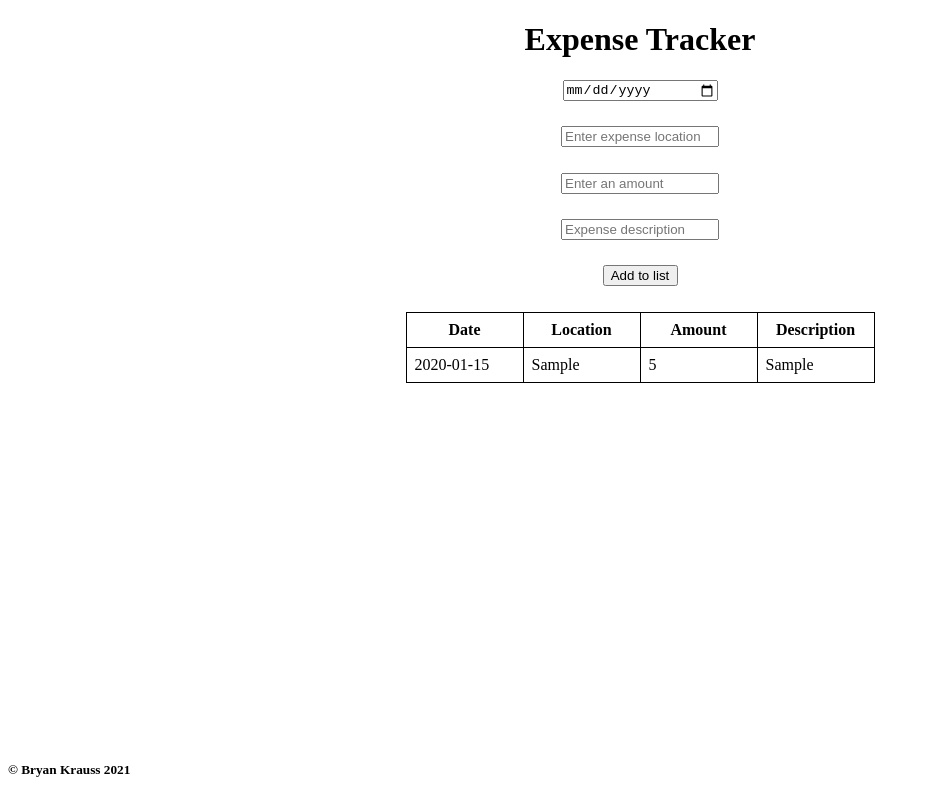
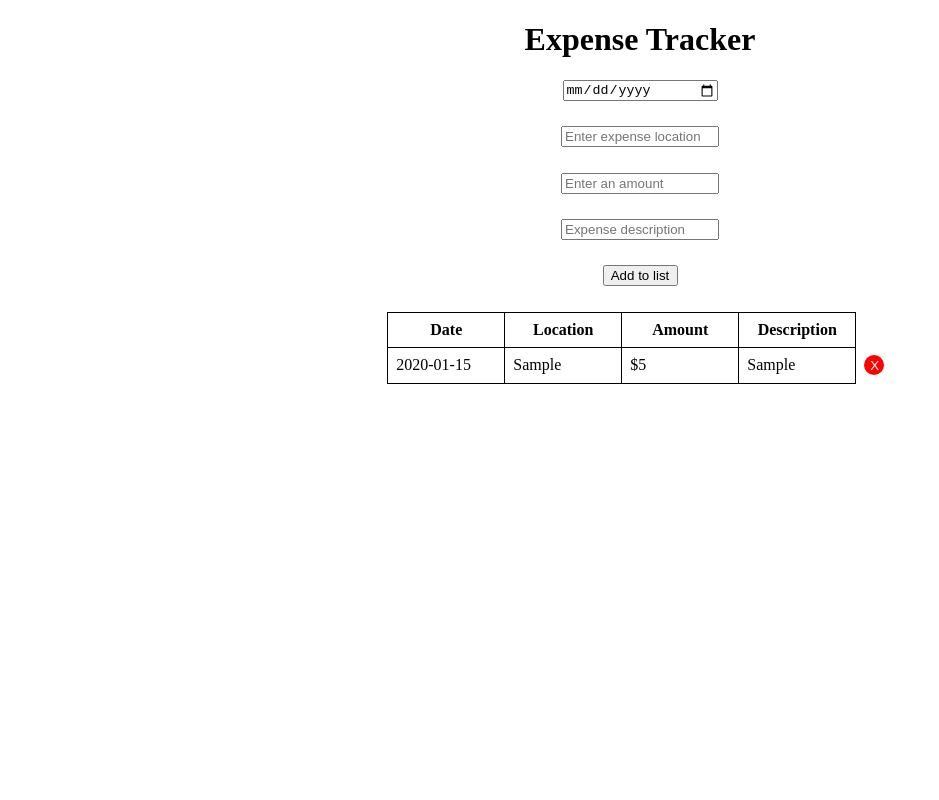
Before and after one commit to Trevorton27/bKraussReactExpenseTracker, a React (Create React App) app: page / in a window 1280 px wide. Both pictures are taken after typing "2020-01-15", "Sample", "5", "Sample" into the empty fields and a click on the button "Add to list". Shown: the whole page, without its empty margins (0-939 px from the left). Built offline with nearby package versions, Linux system fonts and the light colour scheme.

Commit message:
Expense tracking now functional, still need to add localStorage support

```diff
--- a/src/App.js
+++ b/src/App.js
@@ -1,7 +1,6 @@
 import React from 'react';
 import Header from './components/Header';
 import Input from './components/Input';
-import Footer from './components/Footer';
 import Table from './components/Table';
 import "./Style.css"
 
@@ -18,6 +17,7 @@ class App extends React.Component {
         }
         this.handleSubmit = this.handleSubmit.bind(this);
         this.handleChange = this.handleChange.bind(this);
+        this.deleteRow = this.deleteRow.bind(this)
     }
 
     handleSubmit(event) {
@@ -54,6 +54,19 @@ class App extends React.Component {
         })
     }
 
+    deleteRow(e) {
+        const expenseArray = this.state.expenseArray
+        const target = parseFloat(e.target.id);
+        for (let i = 0; i < expenseArray.length; i++) {
+            if (target === expenseArray[i].id) {
+                expenseArray.splice(i, 1);
+            }
+        }
+        this.setState({
+            expenseArray: expenseArray,
+        });
+    }
+
     componentDidMount() {
 
     }
@@ -69,8 +82,8 @@ class App extends React.Component {
                 />
                 <Table
                     expenseArray={this.state.expenseArray}
+                    deleteRow={this.deleteRow}
                 />
-                <Footer />
             </div>
         )
     }
--- a/src/Style.css
+++ b/src/Style.css
@@ -16,6 +16,7 @@ h1 {
 .input-field button {
     width: 75px;
     margin-bottom: 2%;
+    cursor: pointer;
 }
 
 table {
@@ -38,3 +39,24 @@ footer {
     position: absolute;
     bottom: 0;
 }
+
+.delete-button {
+    padding-top: 9%;
+    padding-right: 25%;
+    height: 20px;
+    width: 20px;
+    color: white;
+    background-color: red;
+    border: none;
+    border-radius: 50%;
+    cursor: pointer;
+}
+
+.delete-button:focus {
+    outline: none;
+}
+
+.delete-column {
+    width: 0;
+    border: none;
+}
--- a/src/components/Footer.js
+++ /dev/null
@@ -1,14 +0,0 @@
-import React from 'react';
-
-class Footer extends React.Component {
-    render() {
-        return (
-            <div className="footer">
-                <footer>
-                    <h5>© Bryan Krauss 2021</h5>
-                </footer>
-            </div>
-        )
-    }
-}
-export default Footer
--- a/src/components/Table.js
+++ b/src/components/Table.js
@@ -8,8 +8,16 @@ function Table(props) {
             <tr key={item.id}>
                 <td>{item.date} </td>
                 <td>{item.location}</td>
-                <td>{item.amount}</td>
+                <td>${item.amount}</td>
                 <td>{item.description}</td>
+                <td className="delete-column">
+                    <button
+                        id={item.id}
+                        onClick={props.deleteRow}
+                        className="delete-button">
+                        X
+                    </button>
+                </td>
             </tr>
         )
     })
```
